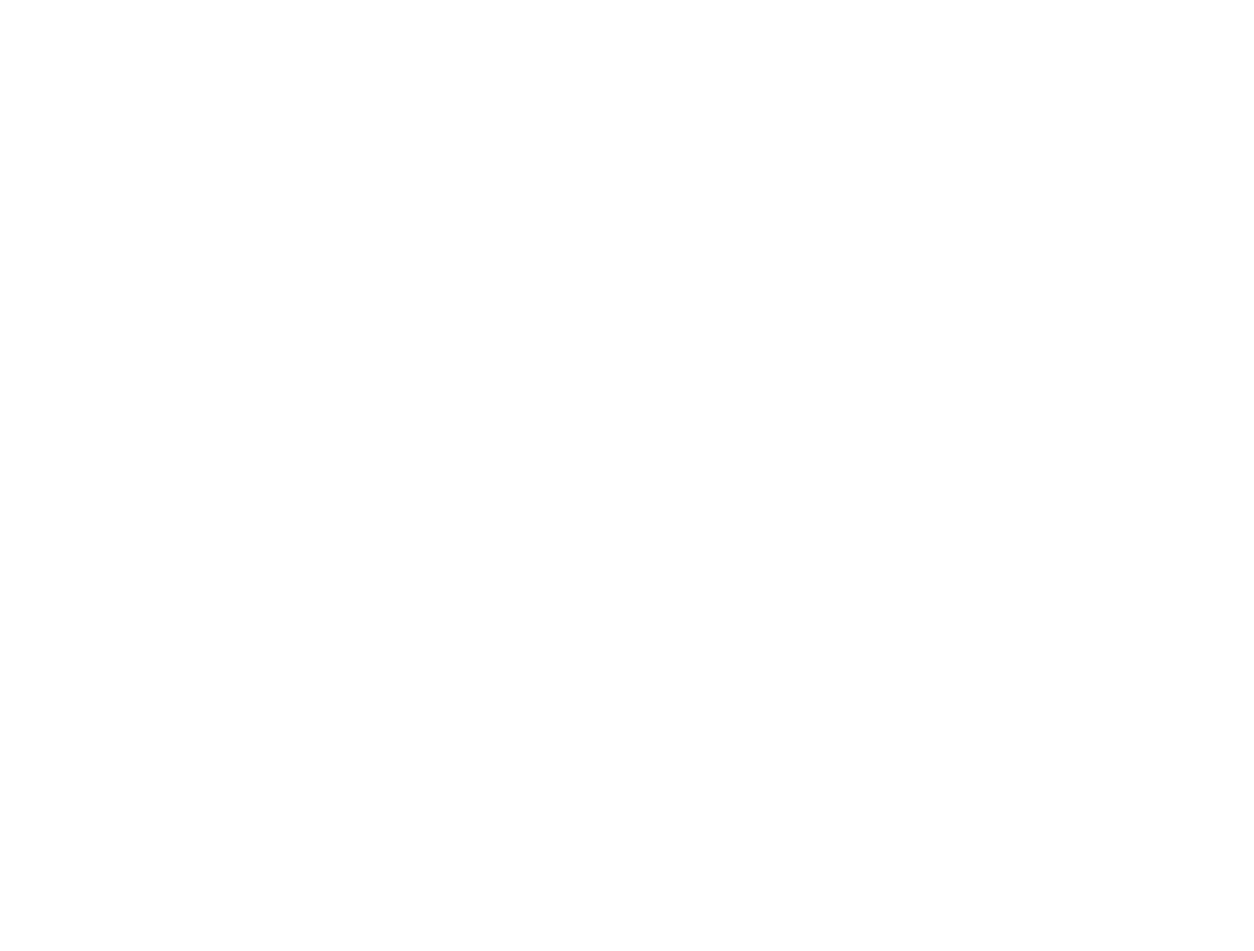
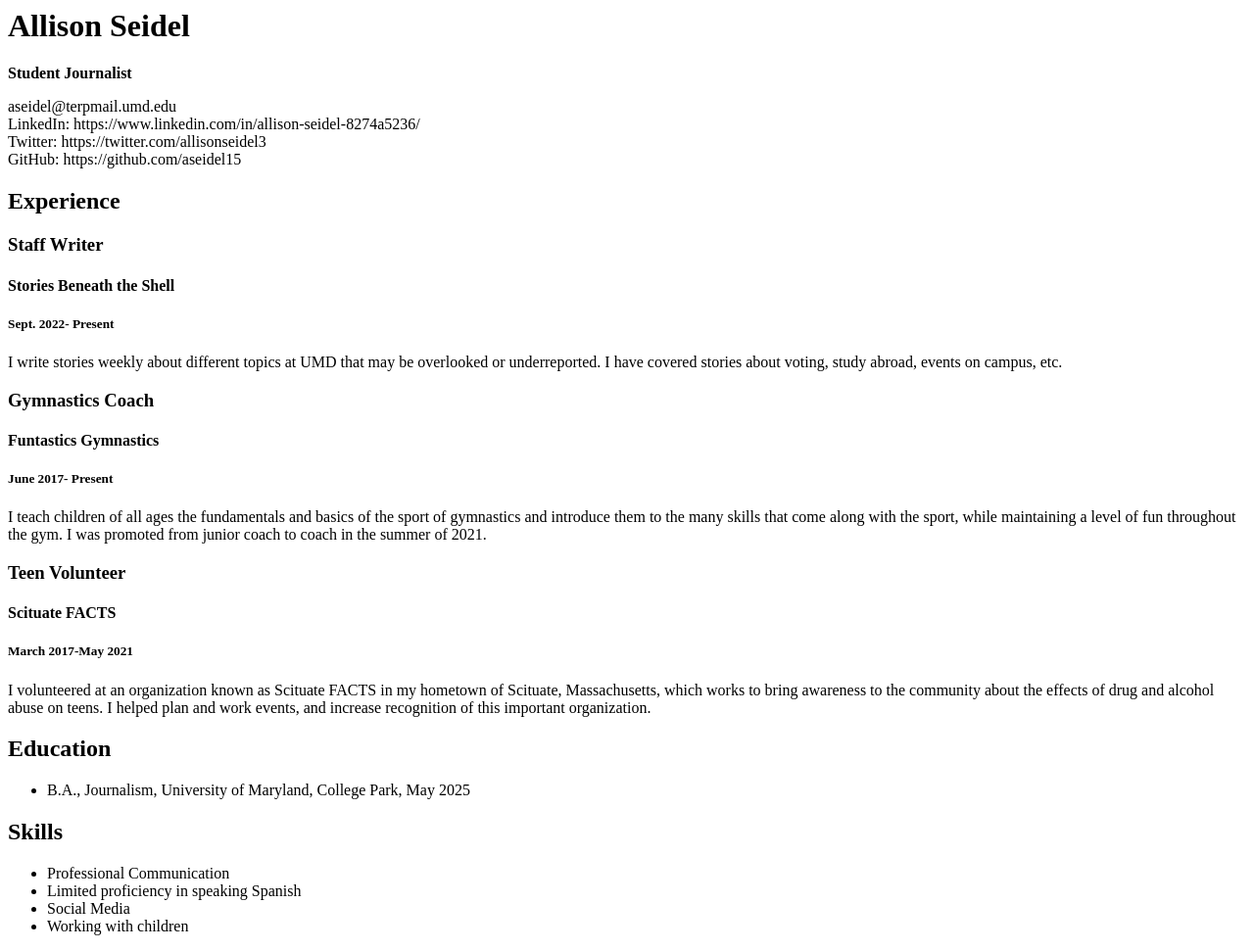
Before and after one commit to aseidel152/Allison-Seidel-Jour352, a plain HTML site: page resume.html in a window 1280 px wide. Shown: the whole page at 98% size. Before the commit the page ends 800 px from the top, so only its background shows below. Drawn offline with Linux system fonts and the light colour scheme.

Commit message:
Update resume.html

```diff
--- a/resume.html
+++ b/resume.html
@@ -3,5 +3,47 @@
     <title>Allison Seidel Resume</title>
   </head>
   <body>
+      <h1>Allison Seidel</h1>
+      <p><strong>Student Journalist</strong></p>
+
+      <div id="contact">
+        aseidel@terpmail.umd.edu<br>
+        LinkedIn: https://www.linkedin.com/in/allison-seidel-8274a5236/<br>
+        Twitter: https://twitter.com/allisonseidel3<br>
+        GitHub: https://github.com/aseidel15<br>
+      </div>
+
+      <h2>Experience</h2>
+
+      <h3>Staff Writer</h3>
+      <h4>Stories Beneath the Shell</h4>
+      <h5>Sept. 2022- Present</h5>
+      <p>I write stories weekly about different topics at UMD that may be overlooked or underreported. I have covered stories about voting, study abroad, events on campus, etc. </p>
+
+      <h3>Gymnastics Coach</h3>
+      <h4>Funtastics Gymnastics</h4>
+      <h5>June 2017- Present</h5>
+      <p>I teach children of all ages the fundamentals and basics of the sport of gymnastics and introduce them to the many skills that come along with the sport, while maintaining a level of fun throughout the gym. I was promoted from junior coach to coach in the summer of 2021.</p>
+
+      <h3>Teen Volunteer</h3>
+      <h4>Scituate FACTS</h4>
+      <h5>March 2017-May 2021</h5>
+      <p>I volunteered at an organization known as Scituate FACTS in my hometown of Scituate, Massachusetts, which works to bring awareness to the community about the effects of drug and alcohol abuse on teens. I helped plan and work events, and increase recognition of this important organization. </p>
+
+      <h2>Education</h2>
+      <ul>
+      <li>B.A., Journalism, University of Maryland, College Park, May 2025
+      </li>
+      </ul>
+
+      <h2>Skills</h2>
+     <ul>
+    <li>Professional Communication</li>
+    <li>Limited proficiency in speaking Spanish</li>
+    <li>Social Media</li>
+    <li>Working with children</li>
+
+
+      </ul>
   </body>
 </html>
```
